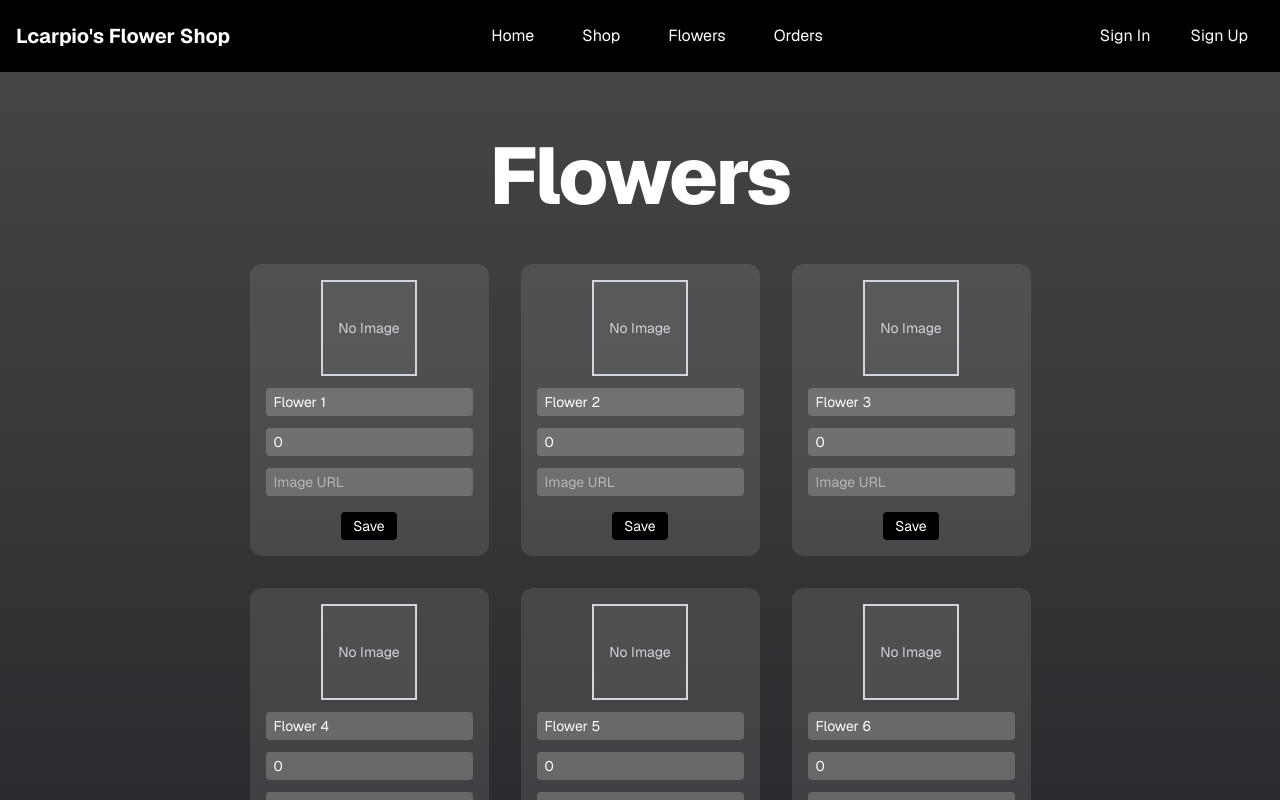
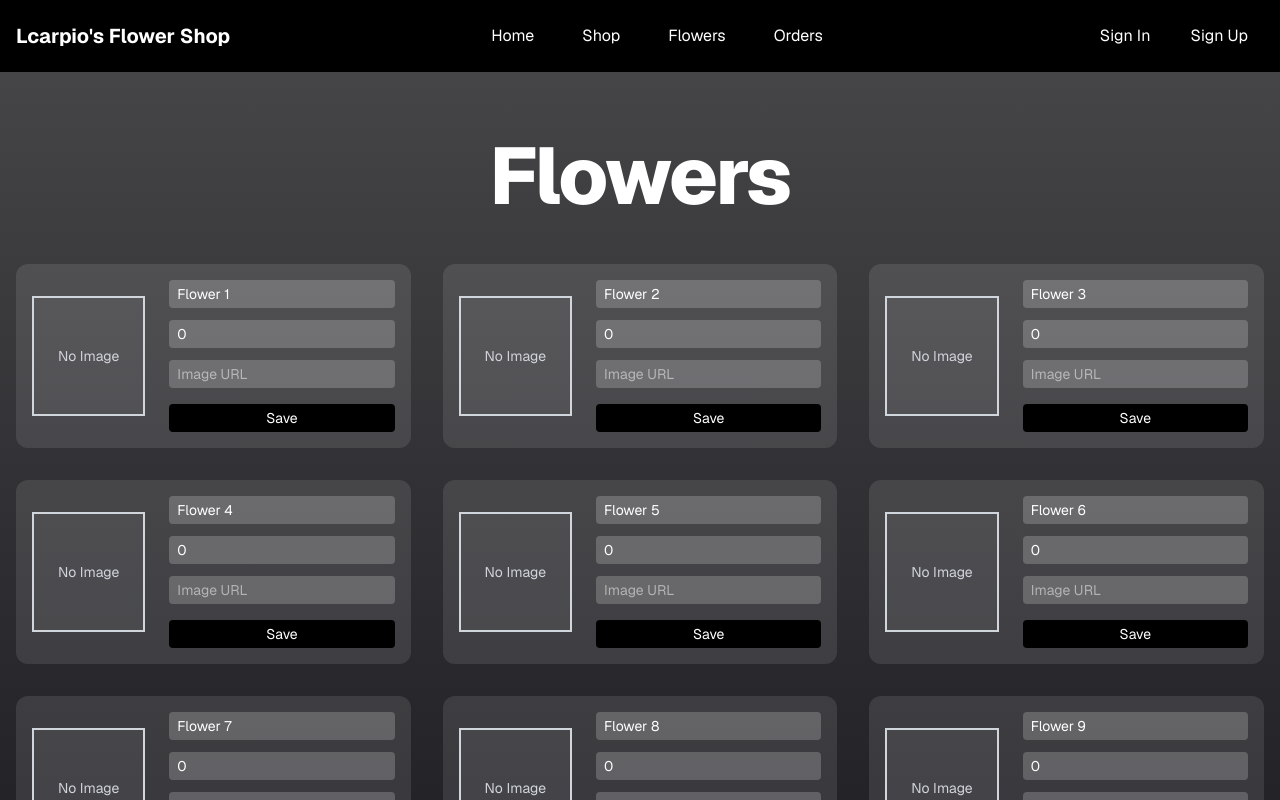
Before and after one commit to CedricMillare/dyiflowershop, a Next.js app: page /Flowers in a window 1280 px wide. Shown: the top 800 px of the page. Built offline with nearby package versions, Linux system fonts and the light colour scheme.

Commit message:
initial commit

```diff
--- a/src/app/Flowers/page.tsx
+++ b/src/app/Flowers/page.tsx
@@ -21,7 +21,7 @@
     if (field === "quantity") {
       const parsedValue = typeof value === "string" ? parseInt(value) : value;
       if (updated[index]) {
-        updated[index].quantity = Math.max(0, parsedValue || 0); // Enforce non-negative
+        updated[index].quantity = Math.max(0, parsedValue || 0);
       }
     } else {
       (updated[index] as any)[field] = value;
@@ -41,9 +41,10 @@
           {flowers.map((flower, index) => (
             <div
               key={index}
-              className="flex flex-col items-center gap-3 rounded-xl bg-white/10 p-4 text-white hover:bg-white/20"
+              className="flex items-center gap-6 rounded-xl bg-white/10 p-4 text-white hover:bg-white/20"
             >
-              <div className="w-24 h-24 border-2 border-gray-300 flex items-center justify-center bg-white/5">
+
+              <div className="w-45 h-30 border-2 border-gray-300 flex items-center justify-center bg-white/5">
                 {flower.image ? (
                   <img
                     src={flower.image}
@@ -55,6 +56,7 @@
                 )}
               </div>
 
+              <div className="flex flex-col gap-3 w-full">
                 <input
                   type="text"
                   value={flower.name}
@@ -89,6 +91,7 @@
                   Save
                 </button>
               </div>
+            </div>
           ))}
         </div>
       </div>
```
Lines whose indentation alone changed are shown as unchanged.
